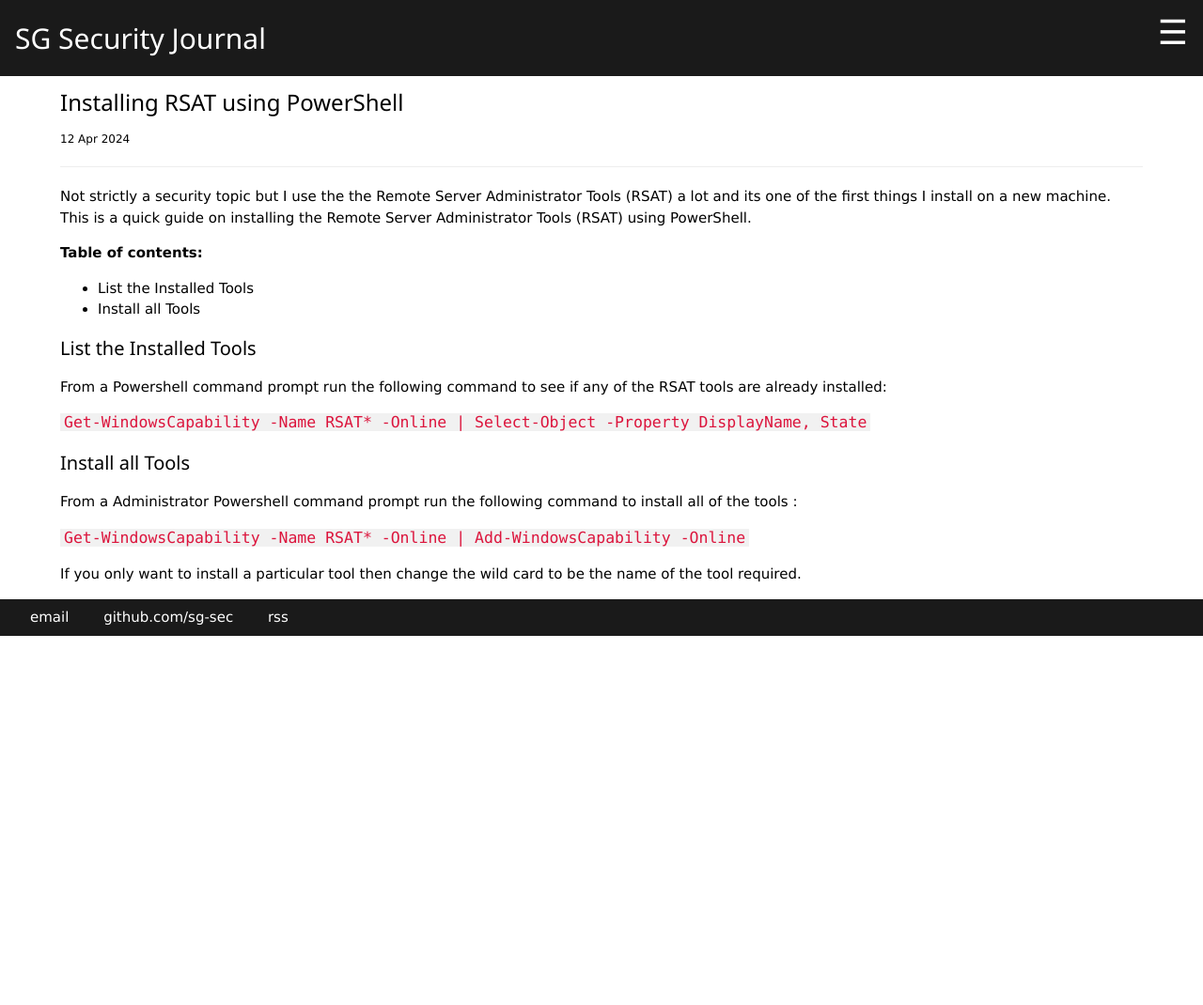
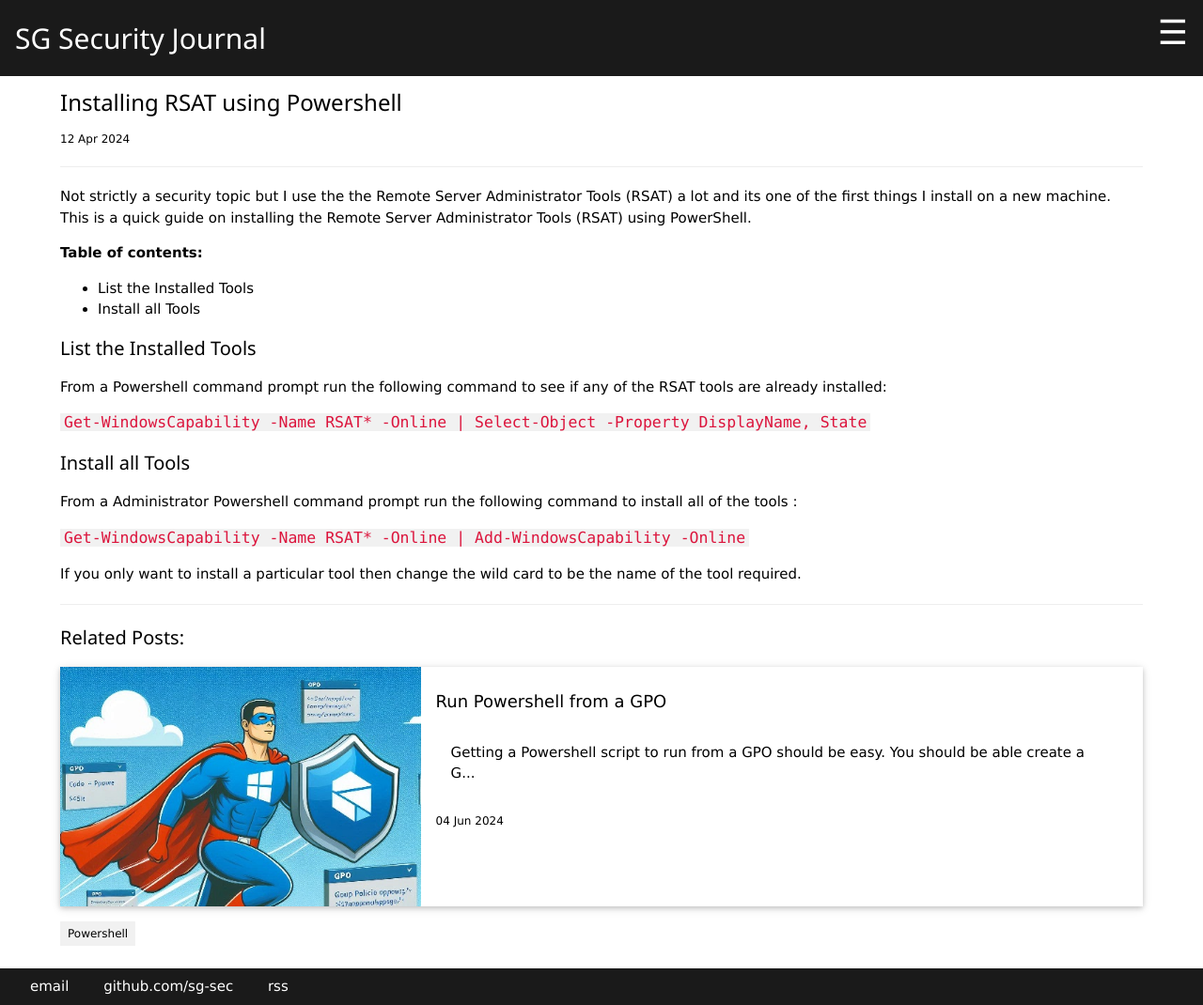
Before and after one commit to sg-sec/sg-sec.github.io, a Jekyll site: the page built from _posts/2024-04-12-Install_RSAT.md, in a window 1280 px wide. Shown: the whole page at 94% size. Built offline with Jekyll 4.4.1, drawn with Linux system fonts in a browser that asks for light colours; before the commit the page ends 900 px from its top, so only the background shows below that.

Commit message:
Update 2024-04-12-Install_RSAT.md

```diff
--- a/_posts/2024-04-12-Install_RSAT.md
+++ b/_posts/2024-04-12-Install_RSAT.md
@@ -1,10 +1,10 @@
 ---
 layout: post
-title: "Installing RSAT using PowerShell"
-tags: [PowerShell, Administration]
+title: "Installing RSAT using Powershell"
+tags: [Powershell, Administration]
 date: 2024-04-12
 published: true
-post_description: A quick guide on installing the Remote Server Administrator Tools (RSAT) using PowerShell.
+post_description: A quick guide on installing the Remote Server Administrator Tools (RSAT) using Powershell.
 image: Remote_Administration.jpg
 image_alt_text: Large hand controlling puppets
 ---
```
